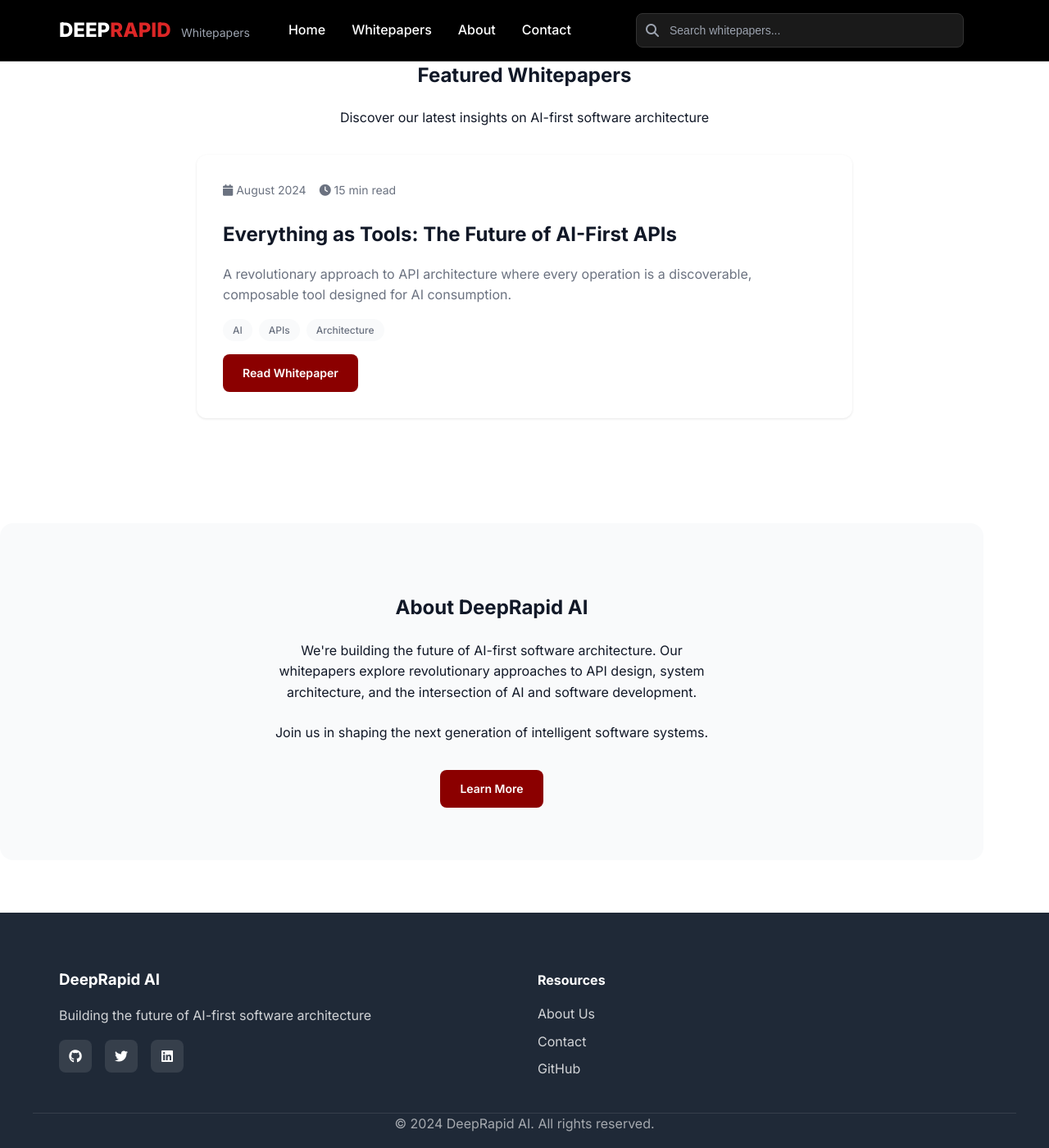
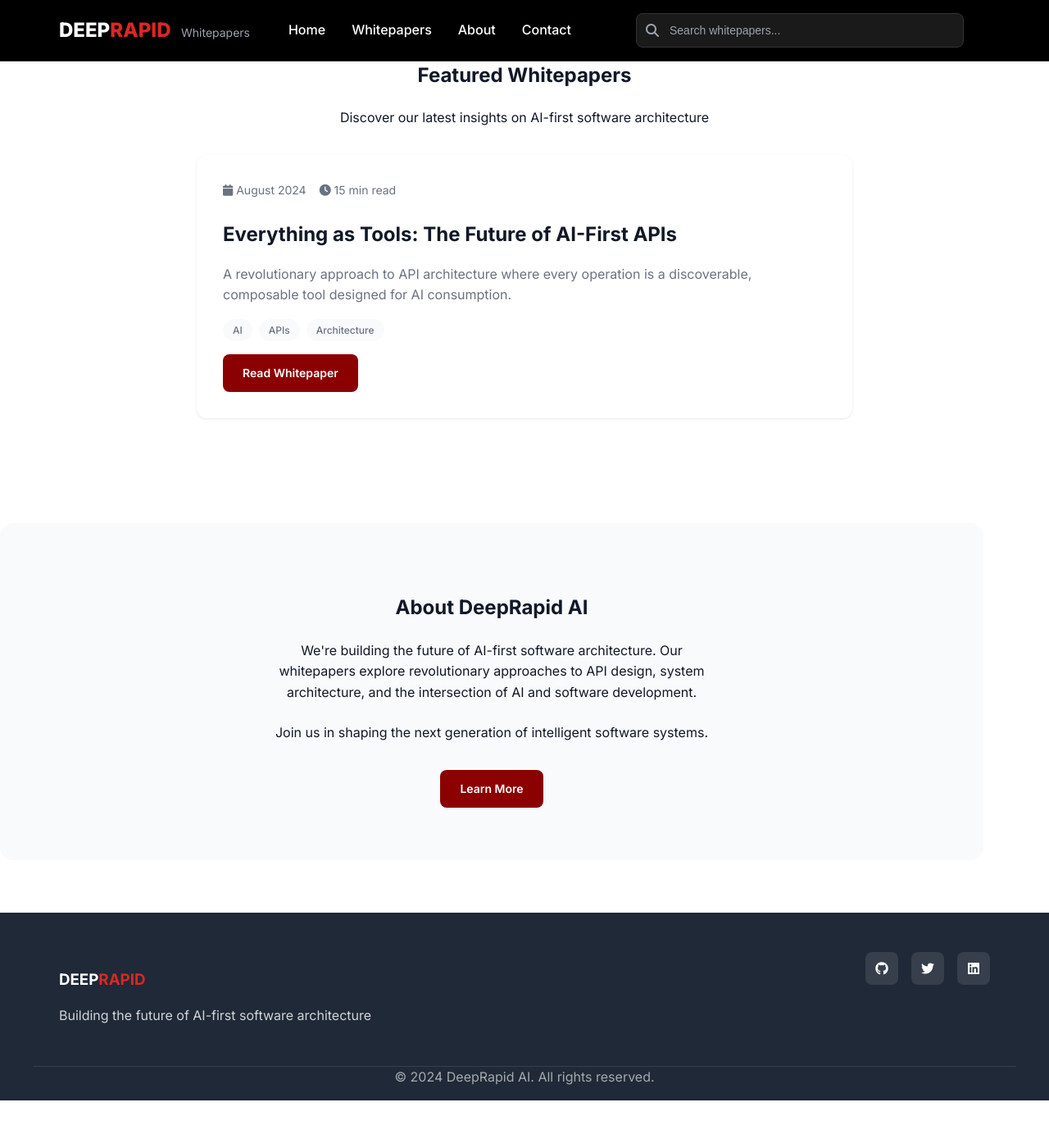
Before and after one commit to deeprapid/whitepapers, a Jekyll site: the page built from index.html, in a window 1280 px wide and 1400 px high, scrolled down 463 px. Shown: the whole window at 82% size. Built offline with Jekyll 4.4.1, drawn with Linux system fonts in a browser that asks for light colours; the list of posts is cut into pages by our own code; comment, search, counter and statistics services are not loaded; after the commit the page ends 1805 px from its top, so only the background shows below that.

Commit message:
Update footer: remove Resources section, move social icons to right, update branding to DEEPRAPID

```diff
--- a/_layouts/default.html
+++ b/_layouts/default.html
@@ -68,8 +68,11 @@
     <footer class="footer">
         <div class="footer-container">
             <div class="footer-section">
-                <h3>DeepRapid AI</h3>
+                <h3><span style="color: white;">DEEP</span><span style="color: #dc2626;">RAPID</span></h3>
                 <p>Building the future of AI-first software architecture</p>
+            </div>
+
+            <div class="footer-section">
                 <div class="social-links">
                     <a href="https://github.com/deeprapidai" target="_blank" rel="noopener">
                         <i class="fab fa-github"></i>
@@ -81,15 +84,6 @@
                         <i class="fab fa-linkedin"></i>
                     </a>
                 </div>
-            </div>
-
-            <div class="footer-section">
-                <h4>Resources</h4>
-                <ul>
-                    <li><a href="#">About Us</a></li>
-                    <li><a href="#">Contact</a></li>
-                    <li><a href="https://github.com/deeprapid/whitepapers" target="_blank">GitHub</a></li>
-                </ul>
             </div>
         </div>
 
--- a/assets/css/main.scss
+++ b/assets/css/main.scss
@@ -693,8 +693,9 @@ body {
 
   .footer-container {
     @include container;
-    display: grid;
-    grid-template-columns: repeat(auto-fit, minmax(250px, 1fr));
+    display: flex;
+    justify-content: space-between;
+    align-items: flex-start;
     gap: 2rem;
     margin-bottom: 2rem;
 
```
